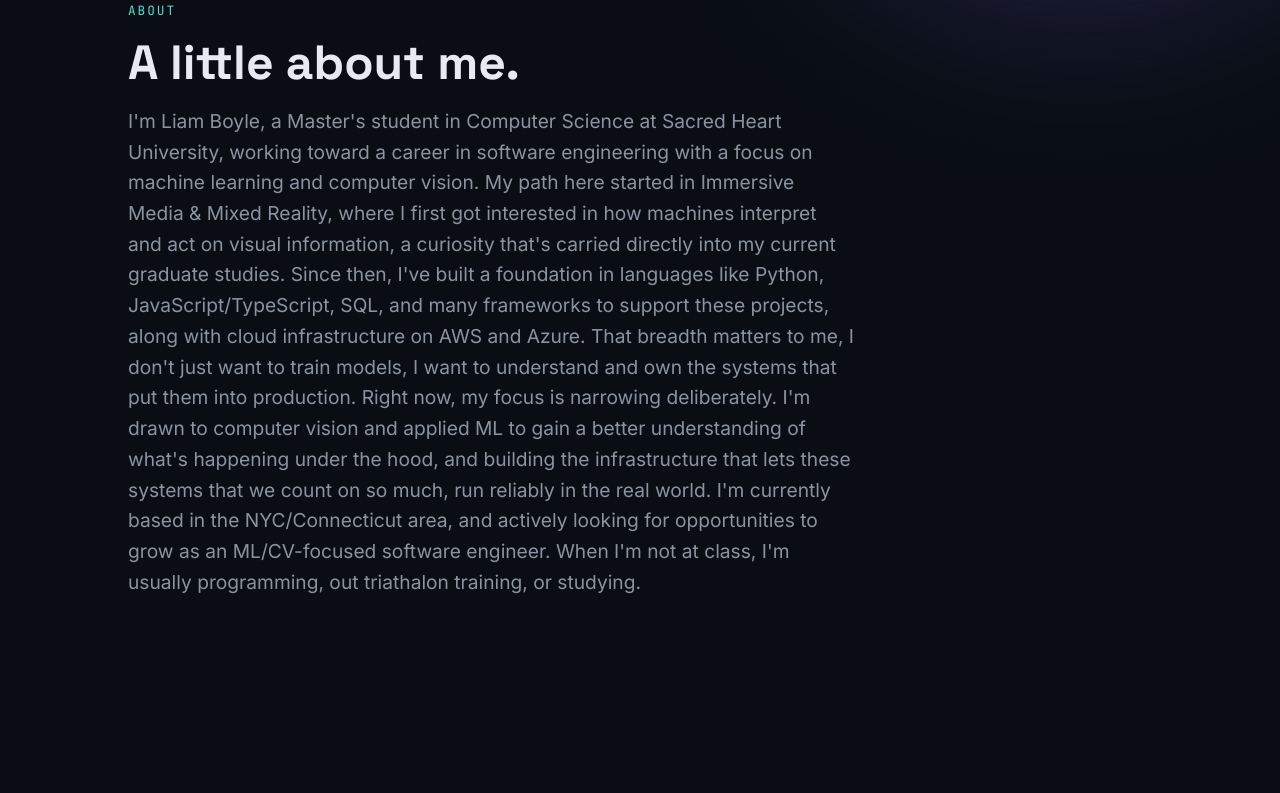
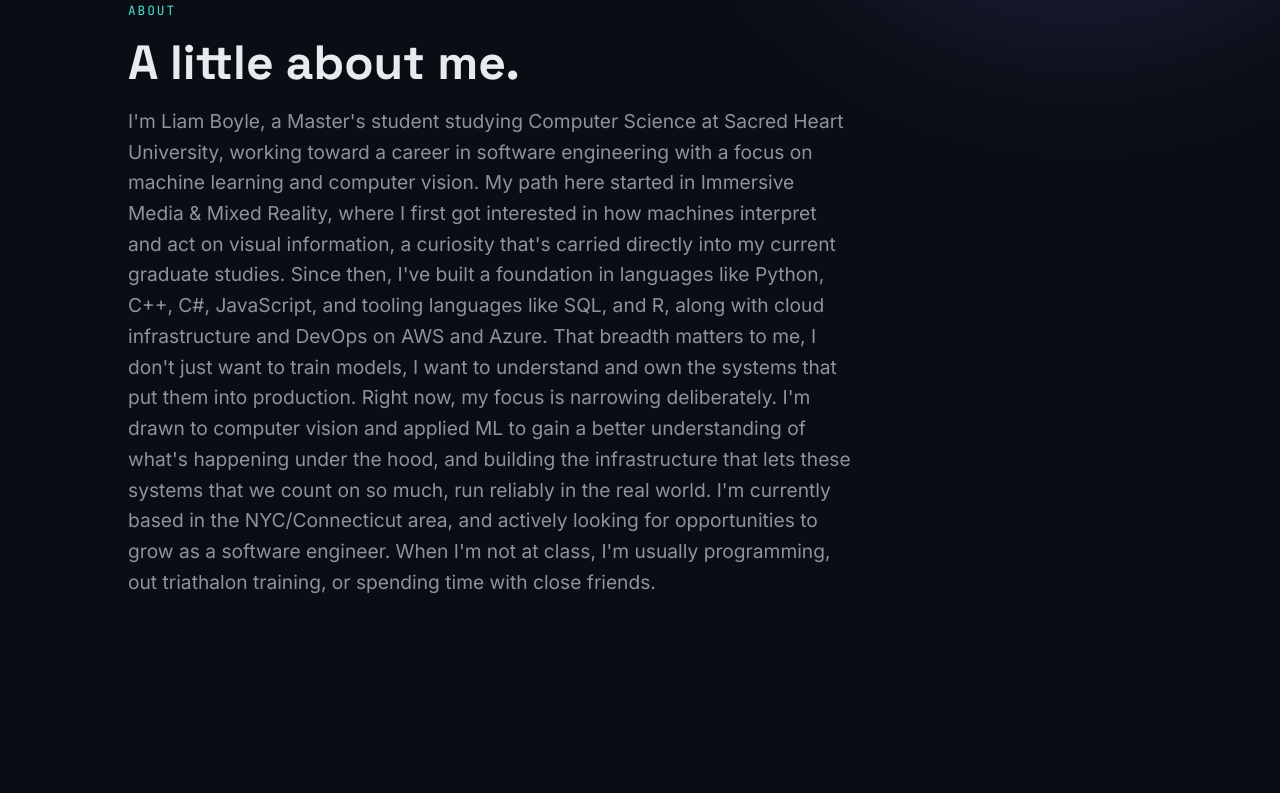
Before and after one commit to LiamBoyle22/Portfolio-Page, a Flask app: page / in a window 1280 px wide. Shown: the part 901-1694 px from the top of the page. Run offline with Flask 3, Linux system fonts and the light colour scheme.

Commit message:
Updates to about me, goign to add Tutoring section soon.

```diff
--- a/templates/index.html
+++ b/templates/index.html
@@ -46,11 +46,11 @@
       <p class="eyebrow reveal">About</p>
       <h2 class="reveal">A little about me.</h2>
       <p class="lead reveal">
-        I'm Liam Boyle, a Master's student in Computer Science at Sacred Heart University, working toward a career in software engineering with a focus on machine learning and computer vision. My path here started in Immersive Media & Mixed Reality, where I first got interested in how machines interpret and act on visual information,
-        a curiosity that's carried directly into my current graduate studies. Since then, I've built a foundation in languages like Python, JavaScript/TypeScript, SQL, and many frameworks to support these projects, along with cloud infrastructure on AWS and Azure. That breadth matters to me, I don't just want to train models,
+        I'm Liam Boyle, a Master's student studying Computer Science at Sacred Heart University, working toward a career in software engineering with a focus on machine learning and computer vision. My path here started in Immersive Media & Mixed Reality, where I first got interested in how machines interpret and act on visual information,
+        a curiosity that's carried directly into my current graduate studies. Since then, I've built a foundation in languages like Python, C++, C#, JavaScript, and tooling languages like SQL, and R, along with cloud infrastructure and DevOps on AWS and Azure. That breadth matters to me, I don't just want to train models,
         I want to understand and own the systems that put them into production.
         Right now, my focus is narrowing deliberately. I'm drawn to computer vision and applied ML to gain a better understanding of what's happening under the hood, and building the infrastructure that lets these systems that we count on so much, run reliably in the real world.
-        I'm currently based in the NYC/Connecticut area, and actively looking for opportunities to grow as an ML/CV-focused software engineer. When I'm not at class, I'm usually programming, out triathalon training, or studying.
+        I'm currently based in the NYC/Connecticut area, and actively looking for opportunities to grow as a software engineer. When I'm not at class, I'm usually programming, out triathalon training, or spending time with close friends.
       </p>
     </section>
 
```
